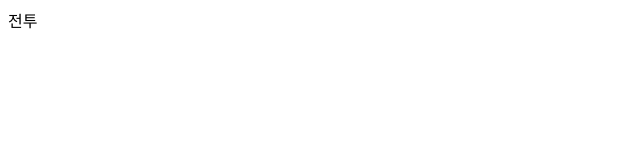
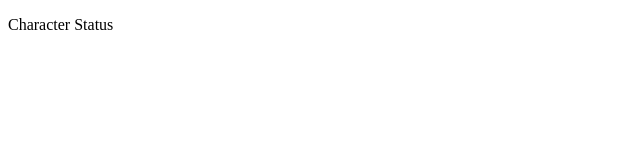
Before and after one commit to zlhunzzing/Zeminia-client2, a React (Create React App) app: page /battle in a window 1280 px wide. Shown: the top 160 px of the page, without its empty margins (0-640 px from the left). Built offline with nearby package versions, Linux system fonts and the light colour scheme.

Commit message:
create character stat

```diff
--- a/src/App.js
+++ b/src/App.js
@@ -38,7 +38,14 @@ class App extends React.Component {
   create(name) {
     if (window.confirm(name+"(으)로 하겠습니까?")) {
       this.setState({
-        character: true
+        character: {
+          name: name,
+          level: 1,
+          maxHp: 100,
+          hp: 100,
+          power: 5,
+          exp: 0
+        }
       })
     }
   }
@@ -73,7 +80,7 @@ class App extends React.Component {
         exact
         path="/battle"
         render={() => (
-          <Battle></Battle>
+          <Battle user={this.state.character}></Battle>
         )}
         />
         <Route
--- /dev/null
+++ b/src/components/CharacterStat.js
@@ -0,0 +1,24 @@
+import React from 'react';
+
+class CharacterStat extends React.Component {
+    constructor(props) {
+        super(props);
+        this.state = {  }
+    }
+    render() {
+        let {user} = this.props;
+        return (
+            <div>
+                <p>Character Status</p>
+        {user?<div><p>{user.name}</p>
+        <p>레 벨 : {user.level}</p>
+        <p>체 력 : {user.maxHp}</p>
+        <p>공격력 : {user.power}</p>
+        <p>경험치 : {user.exp}</p>
+                </div>:null}
+            </div>
+         );
+    }
+}
+
+export default CharacterStat;
--- a/src/pages/Battle.js
+++ b/src/pages/Battle.js
@@ -1,14 +1,39 @@
 import React from 'react';
+import CharacterStat from '../components/CharacterStat'
 
 class Battle extends React.Component {
     constructor(props) {
         super(props);
-        this.state = {  }
+        this.state = {
+          enemes: [
+            {
+              name: '쥐',
+              level: 1,
+              hp: 15,
+              power: 1,
+              exp: 1
+            },
+            {
+              name: '좀비',
+              level: 3,
+              hp: 50,
+              power: 3,
+              exp: 3
+            },
+            {
+              name: '[Boss]늑대인간',
+              level: 10,
+              hp: 150,
+              power: 10,
+              exp: 10
+            }
+          ] }
     }
     render() {
+        let {user, enemes} = this.state
         return (
             <div>
-                전투
+                <CharacterStat user={this.props.user}></CharacterStat>
             </div>
          );
     }
```
